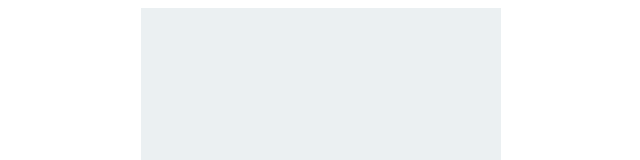
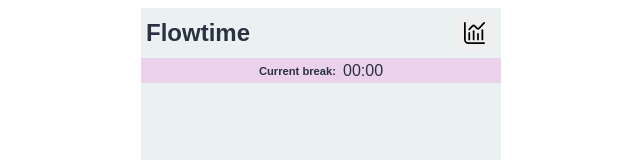
Before and after one commit to EdgarGlowbo/Flowtime, a website built with webpack: page dist/index.html in a window 1280 px wide. Shown: the top 160 px of the page, without its empty margins (319-959 px from the left). Built offline with Linux system fonts and the light colour scheme.

Commit message:
Added header and break html

```diff
--- a/src/styles/_fonts.scss
+++ b/src/styles/_fonts.scss
@@ -1,5 +1,5 @@
 @use './variables' as *;
-.c-text__span, button, input{
+.c-text__span, button, input, .c-text{
   font-size: $font-size-content;
   font-family: Arial, Helvetica, sans-serif;
   color: $font-primary;
@@ -23,3 +23,12 @@
   text-align: center;
   color: $font-secondary;
 }
+.c-text__h1 {
+  font-size: $font-size-h1;
+  color: $font-secondary;
+}
+
+.c-current-break-text {
+ font-weight: bolder;
+ font-size: $font-size-label;
+}
--- a/src/styles/_layout.scss
+++ b/src/styles/_layout.scss
@@ -113,3 +113,30 @@
   display: flex;
   margin: 3px;
 }
+
+.l-container__header {
+  display: flex;
+  height: 50px;
+  justify-content: space-between;
+  align-items: center;
+}
+
+.c-btn, .c-icon__histogram {
+  height: 67%;
+  margin: 5px;
+}
+.c-text__h1 {
+  margin: 5px;
+}
+.l-container__break {
+  height: 25px;
+  display: flex;
+  align-items: center;
+  justify-content: center;
+}
+.c-current-break-text {
+  margin-right: 7px;
+}
+.l-container__break {
+  margin-bottom: 5px;
+}
--- a/src/styles/_variables.scss
+++ b/src/styles/_variables.scss
@@ -29,3 +29,4 @@
 $font-size-label: 0.7em;
 $font-size-content: 1em;
 $font-size-btn: 0.9em;
+$font-size-h1: 1.5em;
--- a/src/styles/style.scss
+++ b/src/styles/style.scss
@@ -58,3 +58,6 @@
   border-left: 1px solid;
   border-radius: 0px;
 }
+.l-container__break {
+  background-color: $add-task-btn-color;
+}
```
Also changed, not shown: assets/grafico-histograma.svg (added), dist/bundle.js, dist/index.html.
